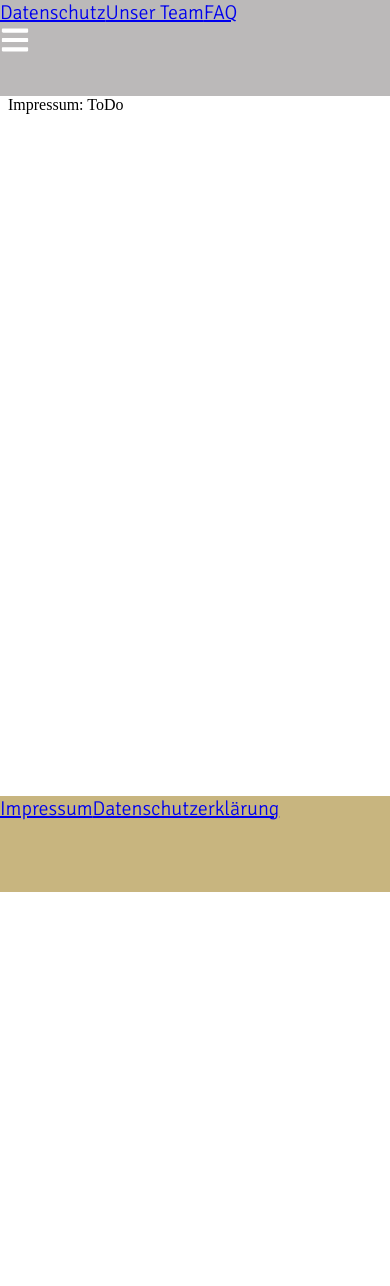
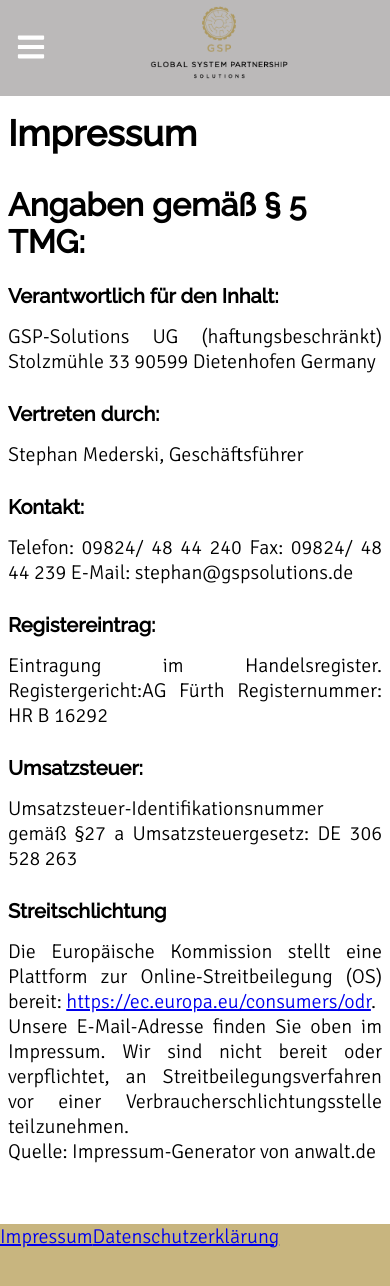
Before and after one commit to DonEscobar551/next_gsp-solutions, a Next.js app: page /impressum in a window 390 px wide. Shown: the top 1286 px of the page. Before the commit the page ends 892 px from the top, so only its background shows below. Built offline with nearby package versions, Linux system fonts and the light colour scheme.

Commit message:
added mobile menu start mobile styles

```diff
--- a/src/app/datenschutz/page.tsx
+++ b/src/app/datenschutz/page.tsx
@@ -1,5 +1,4 @@
 import React from 'react'
-import styles from './page.module.css'
 import MailToButton from '@/components/NiceButton/MailToButton'
 import ContentImage from '@/components/ContentImage/ContentImage'
 import signImage from '../../static/images/the_sign.jpg'
@@ -163,6 +162,7 @@ export default function Page() {
 
         <div>
             <ContentImage srcFile={signImage} altText={'Ein Zeichen'}></ContentImage>
+        {/*    ToDo mobile*/}
         </div>
 
         {/** ToDo **/}
--- a/src/app/impressum/page.tsx
+++ b/src/app/impressum/page.tsx
@@ -1,9 +1,45 @@
+import styles from './page.module.css'
+import Textblock from '@/components/Textblock/Textblock'
 
-import styles from './page.module.css'
+export default function Page() {
 
-export default function Page(){
-
-    return <div className={styles.imprint_container}>
-        Impressum: ToDo
-    </div>
+    return <>
+        <h1 className={'text--headline-main text--headline-main-accent'}>Impressum</h1>
+        <h2 className={'text--headline-main'}>Angaben gemäß § 5 TMG:</h2>
+        <h3 className={'text--headline-secondary'}>Verantwortlich für den Inhalt:</h3>
+        <Textblock>
+            GSP-Solutions UG (haftungsbeschränkt)
+            Stolzmühle 33
+            90599 Dietenhofen
+            Germany
+        </Textblock>
+        <h3 className={'text--headline-secondary'}>Vertreten durch:</h3>
+        <Textblock>
+            Stephan Mederski, Geschäftsführer
+        </Textblock>
+        <h3 className={'text--headline-secondary'}> Kontakt: </h3>
+        <Textblock>
+            Telefon: 09824/ 48 44 240
+            Fax: 09824/ 48 44 239
+            E-Mail: stephan@gspsolutions.de
+        </Textblock>
+        <h3 className={'text--headline-secondary'}>Registereintrag:</h3>
+        <Textblock>
+            Eintragung im Handelsregister.
+            Registergericht:AG Fürth
+            Registernummer: HR B 16292
+        </Textblock>
+        <h3 className={'text--headline-secondary'}>Umsatzsteuer:</h3>
+        <Textblock>
+            Umsatzsteuer-Identifikationsnummer gemäß §27 a Umsatzsteuergesetz:
+            DE 306 528 263
+        </Textblock>
+        <h3 className={'text--headline-secondary'}>Streitschlichtung</h3>
+        <Textblock>
+            Die Europäische Kommission stellt eine Plattform zur Online-Streitbeilegung (OS) bereit: <a href={'https://ec.europa.eu/consumers/odr'}>https://ec.europa.eu/consumers/odr</a>.<br/>
+            Unsere E-Mail-Adresse finden Sie oben im Impressum.
+            Wir sind nicht bereit oder verpflichtet, an Streitbeilegungsverfahren vor einer Verbraucherschlichtungsstelle teilzunehmen.<br/>
+            Quelle: Impressum-Generator von anwalt.de
+        </Textblock>
+    </>
 }
--- a/src/app/layout.tsx
+++ b/src/app/layout.tsx
@@ -9,9 +9,7 @@ export const metadata = {
     robots: 'index, follow'
 }
 
-export default function RootLayout({
-                                       children,
-                                   }: {
+export default function RootLayout({children}: {
     children: React.ReactNode
 }) {
     return (
--- a/src/app/unser-team/page.tsx
+++ b/src/app/unser-team/page.tsx
@@ -1,5 +1,4 @@
 import React from 'react'
-import styles from './page.module.css'
 import Textblock from '@/components/Textblock/Textblock'
 import MailToButton from '@/components/NiceButton/MailToButton'
 
--- a/src/components/ContentImage/ContentImage.module.css
+++ b/src/components/ContentImage/ContentImage.module.css
@@ -10,7 +10,11 @@
 
 /* Mobile */
 @media (max-width: 759px) {
-
+    .container > img {
+        margin: 0 auto;
+        width: 100%;
+        height: 100%;
+    }
 }
 
 /* Desktop */
--- a/src/components/Navigation/Navigation.module.css
+++ b/src/components/Navigation/Navigation.module.css
@@ -11,13 +11,17 @@
 }
 
 @media (min-width: 760px) {
-    .navbar {
+    .navbar_desktop {
         display: flex;
         margin-left: auto;
         margin-right: auto;
         justify-content: space-between;
         width: 760px;
         height: 100%;
+    }
+
+    .navbar_mobile {
+        display: none;
     }
 
     .logo {
@@ -29,7 +33,7 @@
         background: url('../../static/images/gsp_logo.png') no-repeat center center/cover;
     }
 
-    .navigation_item{
+    .navigation_item {
         align-self: center;
         color: var(--black);
         text-decoration: none;
@@ -37,10 +41,71 @@
 
     .navigation_item:hover {
         border-bottom: 3px solid var(--tertiary-color);
-        text-decoration: none!important;
+        text-decoration: none !important;
     }
 
     .burger_menu {
         display: none;
     }
 }
+
+@media (max-width: 759px) {
+    .container {
+        overflow: unset;
+    }
+
+    .navbar_desktop {
+        display: none;
+    }
+
+    .navbar_mobile {
+        display: flex;
+        flex-direction: row;
+    }
+
+    .burger_menu {
+        padding-left: 16px;
+        padding-top: 32px;
+    }
+
+    .logo {
+        justify-self: center;
+        margin: 0 auto;
+        align-self: center;
+        width: 160px;
+        height: 90px;
+        background-image: url('../../static/images/gsp_logo.png');
+        background-size: cover;
+        background-repeat: no-repeat;
+    }
+
+    .navbar_mobile dialog[open] {
+        margin-left: 0;
+        margin-right: 0;
+        width: 100%;
+        border: unset;
+        height: 100vh;
+        background: rgba(255, 255, 255, 0.5);
+        backdrop-filter: blur(13px);
+        -webkit-backdrop-filter: blur(13px);
+    }
+
+    .navigation_mobile_list {
+        display: flex;
+        flex-direction: column;
+    }
+
+    .navigation_mobile_list .burger_menu {
+        padding-top: 8px;
+        padding-left: 0;
+        margin-left: -2px;
+    }
+
+    .navigation_item {
+        padding: 24px 0;
+        width: 90%;
+        text-align: center;
+        text-decoration: none;
+        color: var(--black);
+    }
+}
--- a/src/components/Navigation/Navigation.tsx
+++ b/src/components/Navigation/Navigation.tsx
@@ -12,16 +12,30 @@ export default function Navigation() {
 
     return (
         <div className={styles.container + ' text--default'}>
-            <div className={styles.navbar}>
+            <div className={styles.navbar_desktop}>
                 <a href={'/'} className={styles.logo}></a>
                 <a href={'/datenschutz'} className={styles.navigation_item}>Datenschutz</a>
                 <a href={'/unser-team'} className={styles.navigation_item}>Unser Team</a>
                 <a href={'/faq'} className={styles.navigation_item}>FAQ</a>
-                {/*<a href={'#'} className={styles.navigation_item}>Nav 4</a>*/}
+            </div>
+            <div className={styles.navbar_mobile}>
                 <div className={styles.burger_menu} onClick={toggleMenu}>
                     {menuOpen ? (<FaTimes size={30} style={{color: '#ffffff'}}/>)
                         : (<FaBars size={30} style={{color: '#ffffff'}}/>)}
                 </div>
+                <a href={'/'} className={styles.logo}></a>
+                <dialog
+                    open={menuOpen}
+                >
+                    <div className={styles.navigation_mobile_list}>
+                        <div className={styles.burger_menu} onClick={closeMenu}>
+                            <FaTimes size={30} style={{color: '#ffffff'}}/>
+                        </div>
+                        <a href={'/datenschutz'} className={styles.navigation_item}>Datenschutz</a>
+                        <a href={'/unser-team'} className={styles.navigation_item}>Unser Team</a>
+                        <a href={'/faq'} className={styles.navigation_item}>FAQ</a>
+                    </div>
+                </dialog>
             </div>
         </div>)
 }
--- a/src/components/Textblock/Textblock.tsx
+++ b/src/components/Textblock/Textblock.tsx
@@ -1,6 +1,6 @@
 import styles from './Textblock.module.css'
-import React from 'react'
+import React, {ReactNode} from 'react'
 
-export default function Textblock(props:{children?:string|JSX.Element}) {
+export default function Textblock(props: { children?: string | JSX.Element | ReactNode }) {
     return <div className={'text--default ' + styles.textblock}>{props.children}</div>
 }
```
